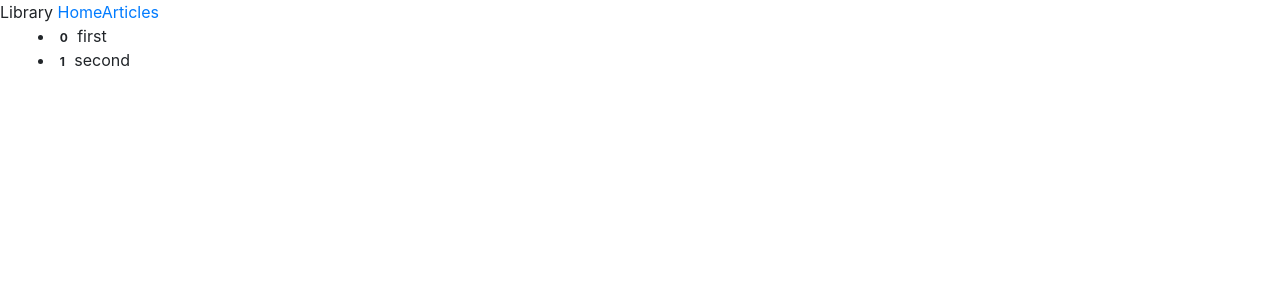
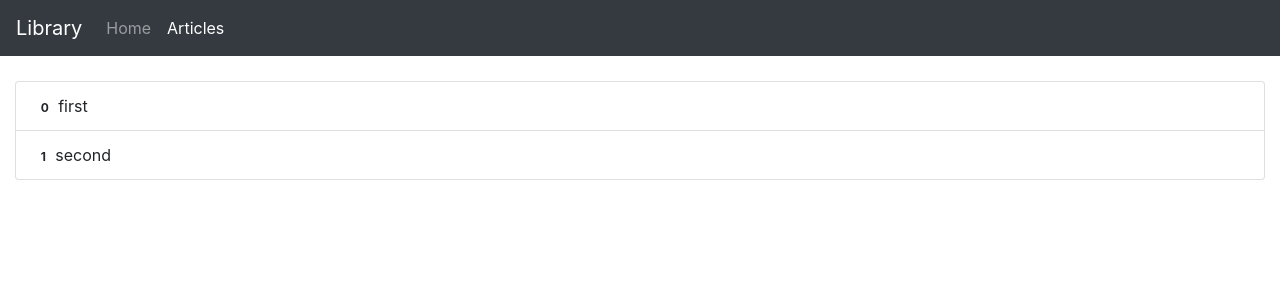
Before and after one commit to dearlordlt/library, an Angular app: page /articles in a window 1280 px wide. Shown: the top 300 px of the page. Built offline with nearby package versions, Linux system fonts and the light colour scheme.

Commit message:
bootstrap

```diff
--- a/src/app/app.component.html
+++ b/src/app/app.component.html
@@ -1,8 +1,22 @@
-<nav>
-    {{title}}
-    <a routerLink="/home" routerLinkActive="active">Home</a>
-    <a routerLink="/articles" routerLinkActive="active">Articles</a>
+<nav class="navbar navbar-expand navbar-dark bg-dark">
+    <a class="navbar-brand" routerLink="/home">Library</a>
+    <button class="navbar-toggler" type="button" data-toggle="collapse" data-target="#navbarsExample02"
+            aria-controls="navbarsExample02" aria-expanded="false" aria-label="Toggle navigation">
+        <span class="navbar-toggler-icon"></span>
+    </button>
+
+    <div class="collapse navbar-collapse" id="navbarsExample02">
+        <ul class="navbar-nav mr-auto">
+            <li class="nav-item {{active}}">
+                <a class="nav-link" routerLink="/home" routerLinkActive="active">Home</a>
+            </li>
+            <li class="nav-item {{active}}">
+                <a class="nav-link" routerLink="/articles" routerLinkActive="active">Articles</a>
+            </li>
+        </ul>
+    </div>
 </nav>
-<div class="container-fluid">
+
+<div class="container-fluid app-body">
     <router-outlet></router-outlet>
 </div>
--- a/src/app/article-detail/article-detail.component.html
+++ b/src/app/article-detail/article-detail.component.html
@@ -3,14 +3,14 @@
 
     <div><label>id: </label>{{article.id}}</div>
 
-    <div>
-        <label>name: </label>
-        <input [(ngModel)]="article.name" placeholder="name"/>
+    <div class="form-group">
+        <label for="article-name">name: </label>
+        <input class="form-control" id="article-name" [(ngModel)]="article.name" placeholder="name"/>
     </div>
 
-    <div>
-        <label>text: </label>
-        <input [(ngModel)]="article.text" placeholder="text"/>
+    <div class="form-group">
+        <label for="article-text">text: </label>
+        <input class="form-control" id="article-text" [(ngModel)]="article.text" placeholder="text"/>
     </div>
 
 </div>
--- a/src/app/article-list/article-list.component.html
+++ b/src/app/article-list/article-list.component.html
@@ -1,5 +1,5 @@
-<ul class="articles">
-    <li *ngFor="let article of articles"
+<ul class="articles list-group">
+    <li class="list-group-item" *ngFor="let article of articles"
         [class.selected]="article === selectedArticle"
         (click)="onSelect(article)">
         <span class="badge">{{article.id}}</span> {{article.name}}
--- a/src/styles.css
+++ b/src/styles.scss
@@ -1 +1,5 @@
 /* You can add global styles to this file, and also import other style files */
+
+.app-body {
+    padding-top: 25px;
+}
```
Also changed, not shown: .angular-cli.json.
